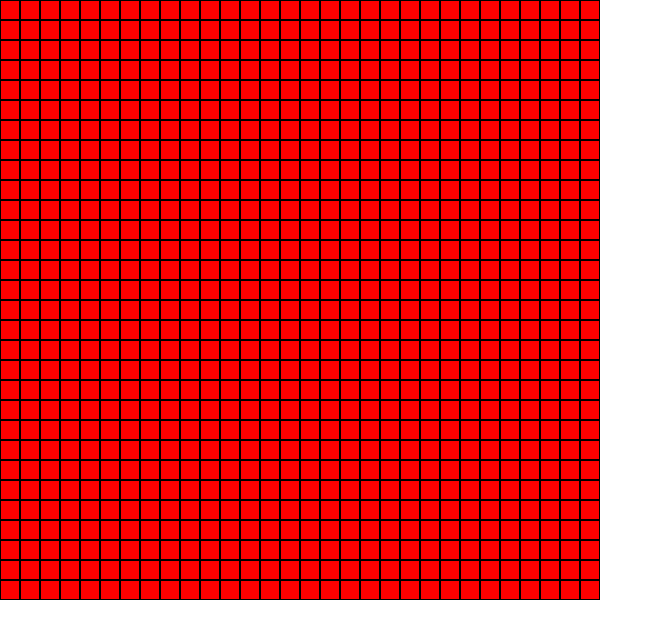
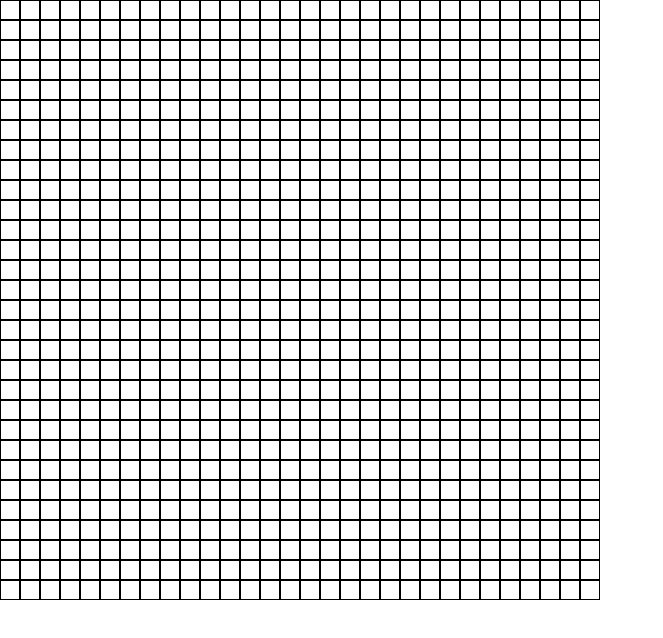
Before and after one commit to Petymeg/gameoflife, an Angular app in the folder game-of-life/: page / in a window 1280 px wide. Shown: the top 638 px of the page, without its empty margins (0-663 px from the left). Built offline with nearby package versions, Linux system fonts and the light colour scheme.

Commit message:
Style change

```diff
--- a/game-of-life/src/app/grid-cell/grid-cell.component.scss
+++ b/game-of-life/src/app/grid-cell/grid-cell.component.scss
@@ -8,5 +8,5 @@
 }
 
 .dead {
-  background-color: red;
+  background-color: white;
 }
```
